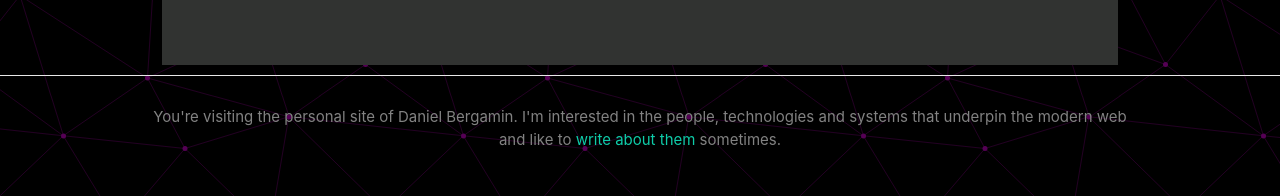
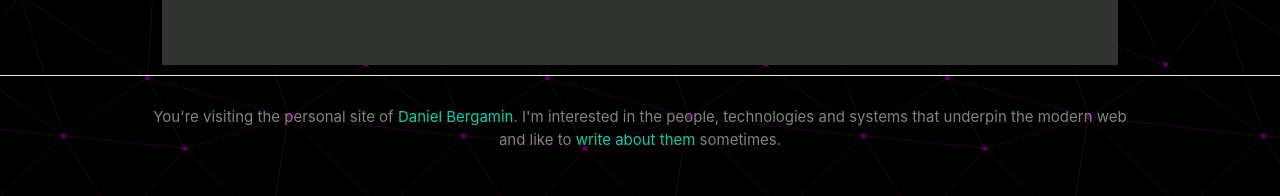
Before and after one commit to dbergamin/dbergamin-personal-site, a Jekyll site: the page built from site/index.markdown, in a window 1280 px wide. Shown: the part 704-900 px from the top of the page. Built offline with Jekyll 4.4.1, drawn with Linux system fonts in a browser that asks for light colours; part of the change alters nothing that is shown.

```diff
--- a/site/_config.yml
+++ b/site/_config.yml
@@ -1,7 +1,7 @@
 title: Daniel Bergamin
 email: daniel@bergam.in
 description: >- # ignore newlines until "baseurl:"
-  You're visiting the personal site of Daniel Bergamin. I'm interested in the people, technologies
+  You're visiting the personal site of <a href="/cv.html">Daniel Bergamin</a>. I'm interested in the people, technologies
   and systems that underpin the modern web and like to <a href="/blog/">write about them</a> sometimes.
 baseurl: ""
 url: "https://danielbergamin.net" # the base hostname & protocol for your site, e.g. http://example.com
--- a/site/_includes/terminal.html
+++ b/site/_includes/terminal.html
@@ -56,14 +56,18 @@
 
   /* Logic to handle basic commands */
   // Constants
+  const KEYPRESS_RETURN = 13;
+  const KEYPRESS_UP = 38;
   const NO_ARGS = "";
-  const RETURN = 13;
+  const NO_COMMAND_HISTORY_CYCLED = -2
   const NOT_VIEWABLE = "plain_file_object_";
 
   // Globals holding the 'terminal' state
   // It would be great if JS supported more appropriate data types, but I'd rather slog through
-  // with objects and arrays than add a dependency for a very limited problem.
+  // with objects and arrays than add a dependency for a very limited pactiveCommandLine.getElementsByClassName('terminal-command')[0].value("abc123")roblem.
   var TERMINAL_ACTIVE_DIR = ["~","public"];
+  var TERMINAL_COMMAND_HISTORY = [];
+  var TERMINAL_COMMAND_HISTORY_POSITION = NO_COMMAND_HISTORY_CYCLED;
   var TERMINAL_FILESYSTEM = {
     "~": {
       ".": NOT_VIEWABLE,
@@ -87,11 +91,33 @@
     }
   }
 
+  class TerminalFsObject {
+    constructor(name, data, isDir) {
+      this.name = name;
+      this.isDir = isDir;
+      this.isFile = !isDir;
+
+      if (this.isFile) {
+        this.weblink = data;
+      } else if (isDir) {
+        this.weblink = data['.'];
+      }
+    }
+
+    // Renders HTML for output onto the terminal
+    renderToHtml() {
+      var fileOutput = document.createElement('span');
+      fileOutput.innerHTML = `<a href='${this.weblink}'>[ ${this.name} ]</a> `;
+      return fileOutput;
+    }
+  }
+
   var TERMINAL_COMMANDS = [
-    new TerminalCommand('cd', '^cd(.*)?', commandChangeDir, "Changes the active directory"),
-    new TerminalCommand('help', '^help(.*)?', commandHelp, "Prints help information"),
-    new TerminalCommand('ls', '^ls(.*)?', commandListDir, "Prints filesystem objects in the active directory"),
-    new TerminalCommand('print', '^print(.*)?', commandPrint, "Echoes given text")
+    new TerminalCommand('cd', '^cd(.*)?', commandChangeDir, "Changes the current directory"),
+    new TerminalCommand('clear', '^(clear|cls)(.*)?', commandClearScreen, "Clears the terminal contents"),
+    new TerminalCommand('help', '^help(.*)?', commandHelp, "Print help information"),
+    new TerminalCommand('ls', '^ls(.*)?', commandListDir, "Show clickable links to contents of current directory"),
+    new TerminalCommand('print', '^print(.*)?', commandPrint, "Print some text to the terminal output")
   ];
 
   // REPL 'logic'
@@ -100,12 +126,14 @@
   function evaluate(event) {
     matchedCommand = false;
 
-    if (event.keyCode === RETURN) {
+    if (event.keyCode === KEYPRESS_RETURN) {
       input = this.value.toLowerCase();
+      TERMINAL_COMMAND_HISTORY_POSITION = NO_COMMAND_HISTORY_CYCLED;
+
       Object.keys(TERMINAL_COMMANDS).forEach(function(command_id) {
         if (input.match(TERMINAL_COMMANDS[command_id].regex)) {
           // Record the user input
-          recordCommandInTerminal();
+          recordCommand();
 
           // If input matches a command definition, invoke the command with the raw input string
           var userCommandArgs;
@@ -124,10 +152,26 @@
         commandNotFound(input);
       }
 
-      // Reset the active command prompt
+      // Reset the active command prompt and scroll it to the bottom
       TERMINAL_BODY.lastElementChild.getElementsByClassName('terminal-command')[0].value = '';
+      TERMINAL_BODY.lastElementChild.getElementsByClassName('terminal-prompt')[0].innerText = getTerminalPath();
       resizeInput.call(TERMINAL_INPUT);
       TERMINAL_BODY.scrollTop = TERMINAL_BODY.scrollHeight;
+
+    } else if (event.keyCode === KEYPRESS_UP) {
+      // Implement 'command history cycling'; pressing 'UP' retrieves past commands
+      if (TERMINAL_COMMAND_HISTORY.length >= 1) {
+        var activeCommandLine = TERMINAL_BODY.lastElementChild;
+        if (TERMINAL_COMMAND_HISTORY_POSITION == NO_COMMAND_HISTORY_CYCLED) {
+          TERMINAL_COMMAND_HISTORY_POSITION = TERMINAL_COMMAND_HISTORY.length - 1;
+        } else if (TERMINAL_COMMAND_HISTORY_POSITION == -1) {
+          // We have exhausted our pool of historical commands, do nothing
+          return;
+        }
+        activeCommandLine.getElementsByClassName('terminal-command')[0].value = TERMINAL_COMMAND_HISTORY[TERMINAL_COMMAND_HISTORY_POSITION];
+        TERMINAL_COMMAND_HISTORY_POSITION--;
+        resizeInput.call(TERMINAL_INPUT);
+      }
     }
   }
 
@@ -137,22 +181,25 @@
    * 2. Drop it into place in the 'shell' on the penultimate line
    * 3. Clean up the active command line so the user can type a new command
    */
-  function recordCommandInTerminal() {
+  function recordCommand() {
     // Grab the final line of the terminal; containing the active command and store the command text
     var activeCommandLine = TERMINAL_BODY.lastElementChild;
     var commandText = activeCommandLine.getElementsByClassName('terminal-command')[0].value;
+    var promptText = activeCommandLine.getElementsByClassName('terminal-prompt')[0].innerText;
 
     // Create the line to be returned with appropriate values
     var newLine = document.querySelector('#terminal-command-template').cloneNode(true);
     with (newLine) {
       getElementsByClassName('terminal-command')[0].innerText = commandText;
-      getElementsByClassName('terminal-prompt')[0].innerText = getTerminalPath();
+      getElementsByClassName('terminal-prompt')[0].innerText = promptText;
       id = '';
       className = 'terminal-line';
       removeAttribute('style');
     }
 
-    // Insert it
+    TERMINAL_COMMAND_HISTORY.push(commandText);
+
+    // Insert it into the DOM
     TERMINAL_BODY.insertBefore(newLine,activeCommandLine);
   }
 
@@ -206,6 +253,26 @@
     return `guest@danielbergamin.net:${TERMINAL_ACTIVE_DIR.join('/')} $`;
   }
 
+  function getPathFromString(path) {
+    if (path == '/') {
+      return ['~'];
+    }
+    return path.split('/');
+  }
+
+  // Check if a path exists
+  function isValidFilePath(path) {
+    var splitPath = getPathFromString(path)
+    var i = 0;
+    var seekDir = TERMINAL_FILESYSTEM;
+    while (i < splitPath.length && seekDir != undefined) {
+      seekDir = seekDir[splitPath[i]];
+      i = i + 1;
+    }
+
+    return (seekDir != undefined)
+  }
+
   /*
    * Command implementations
    * Parameters:
@@ -213,13 +280,31 @@
    *         e.g. the command "print hello 123" would pass "hello 123" in as args.
    */
 
-  // Prints a new line onto the terminal
-  function commandPrint(args) {
-    printText(args);
+  function commandChangeDir(args) {
+    if (args.split(' ').length != 1 || args === NO_ARGS) {
+      printText('Usage: cd [DIRECTORY_PATH]');
+    } else {
+      if (isValidFilePath(args)) {
+        TERMINAL_ACTIVE_DIR = getPathFromString(args);
+      } else {
+        printText(`cd: directory ${args} not found`)
+      }
+    }
   }
 
-  // List contents of directory
-  function commandListDir() {
+  function commandClearScreen(args) {
+    console.log("clear the screen");
+  }
+
+  function commandHelp(args) {
+    var output = "This isn't a great way to navigate the site, but it was fun to make. Supported commands:\n";
+    for (command in TERMINAL_COMMANDS) {
+      output = output + `${TERMINAL_COMMANDS[command].name}: ${TERMINAL_COMMANDS[command].helptext}\n`;
+    }
+    printText(output);
+  }
+
+  function commandListDir(args) {
     var i = 0;
     var seekDir = TERMINAL_FILESYSTEM;
     while (i < TERMINAL_ACTIVE_DIR.length) {
@@ -227,25 +312,17 @@
       i = i + 1;
     }
 
-    // seekDir will now hold the contents of the active directory, which we want to list
     printFiles(seekDir);
   }
 
-  // Move the directory
-  function commandChangeDir() {
-    //TODO
+  // Display an error if the command is not found.
+  function commandNotFound(args) {
+    alert("command " + args + " not found. Use `help` for more info.");
   }
 
-  function commandHelp() {
-    var output = "Welcome to my toy terminal; dansh. Currently supported commands:\n";
-    for (command in TERMINAL_COMMANDS) {
-      output = output + `${TERMINAL_COMMANDS[command].name}: ${TERMINAL_COMMANDS[command].helptext}\n`;
-    }
-    printText(output);
-  }
 
-  function commandNotFound(args) {
-    alert("command " + args + " not found");
+  function commandPrint(args) {
+    printText(args);
   }
 
   // Generic error behaviour
@@ -253,27 +330,4 @@
     alert("Please don't try to break my fragile imitation of a shell, no bug bounties to be found here.");
   }
 
-  class TerminalFsObject {
-    constructor(name, data, isDir) {
-      this.name = name;
-      this.isDir = isDir;
-      this.isFile = !isDir;
-
-      if (this.isFile) {
-        this.weblink = data;
-      } else if (isDir) {
-        this.weblink = data['.'];
-      } else {
-        leaveMeAlone();
-      }
-    }
-
-    // Renders HTML for output onto the terminal
-    renderToHtml() {
-      var fileOutput = document.createElement('span');
-      fileOutput.innerHTML = `<a href='${this.weblink}'>[ ${this.name} ]</a> `;
-      return fileOutput;
-    }
-  }
-
 </script>
```
